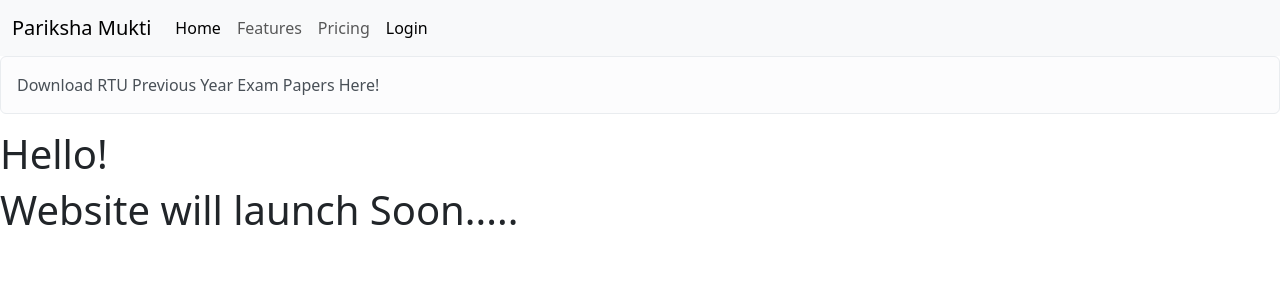
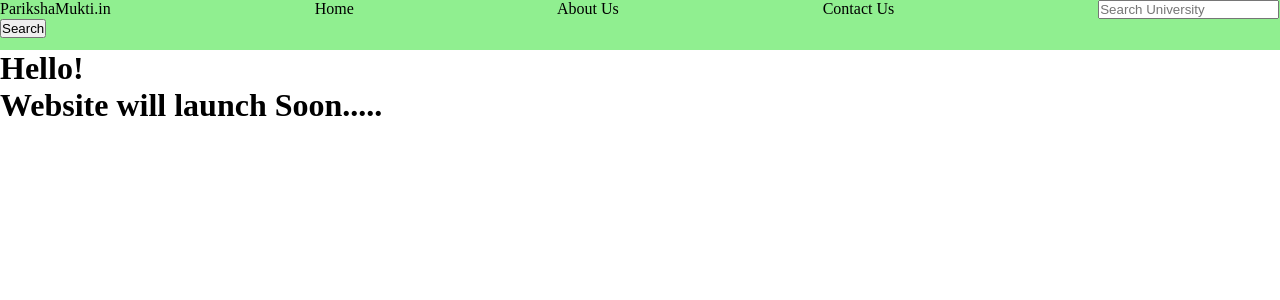
Before and after one commit to pankajsharma1022/Pariksha_Mukti, a Flask app: page / in a window 1280 px wide. Shown: the top 300 px of the page. Run offline with Flask 3, Linux system fonts and the light colour scheme.

Commit message:
creating navbar from scratch

```diff
--- /dev/null
+++ b/static/css/cs1.css
@@ -0,0 +1,14 @@
+*{
+padding:0px;
+margin:0px;
+color:black;
+}
+#navbar{
+height:50px;
+background-color:rgb(144, 239, 144);
+}
+a{
+    text-decoration: none;
+    margin-right:200px;
+    margin-top:100px;
+}
--- a/templates/base.html
+++ b/templates/base.html
@@ -4,32 +4,22 @@
     <meta charset="utf-8">
     <meta name="viewport" content="width=device-width, initial-scale=1">
     <title>ParikshaMukti.in</title>
-    <link href="https://cdn.jsdelivr.net/npm/bootstrap@5.3.3/dist/css/bootstrap.min.css" rel="stylesheet" integrity="sha384-QWTKZyjpPEjISv5WaRU9OFeRpok6YctnYmDr5pNlyT2bRjXh0JMhjY6hW+ALEwIH" crossorigin="anonymous">
+    <link rel="stylesheet" href="{{ url_for('static', filename='css/cs1.css') }}">
   </head>
   <body>
   <!-- this is for the navbar  -->
-    <nav class="navbar navbar-expand-lg bg-body-tertiary">
-  <div class="container-fluid">
-    <a class="navbar-brand" href="index.html">Pariksha Mukti</a>
-    <button class="navbar-toggler" type="button" data-bs-toggle="collapse" data-bs-target="#navbarNavAltMarkup" aria-controls="navbarNavAltMarkup" aria-expanded="false" aria-label="Toggle navigation">
-      <span class="navbar-toggler-icon"></span>
-    </button>
-    <div class="collapse navbar-collapse" id="navbarNavAltMarkup">
-      <div class="navbar-nav">
-        <a class="nav-link active" aria-current="page" href="#">Home</a>
-        <a class="nav-link" href="#">Features</a>
-        <a class="nav-link" href="#">Pricing</a>
-        <a class="nav-link active" href="register.html" >Login</a>
-      </div>
-    </div>
-  </div>
-</nav>
+ <div id="navbar" >
+   <a id="logo" href="#">ParikshaMukti.in</a>
+   <a class="navlink" href="#">Home</a>
+   <a class="navlink" href="#">About Us</a>
+   <a class="navlink" href="#">Contact Us</a>
+   <input placeholder="Search University">
+   <button>Search</button>
+ </div>
       <!-- This is the end of navbar -->
 
   <!-- this is for alert -->
-  <div class="alert alert-light" role="alert">
-  Download RTU Previous Year Exam Papers Here!
-</div>
+
   <!-- this is end of alert -->
 
   <h1>Hello!</h1>
```
